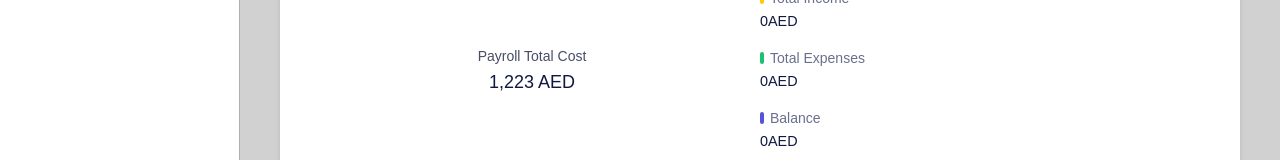
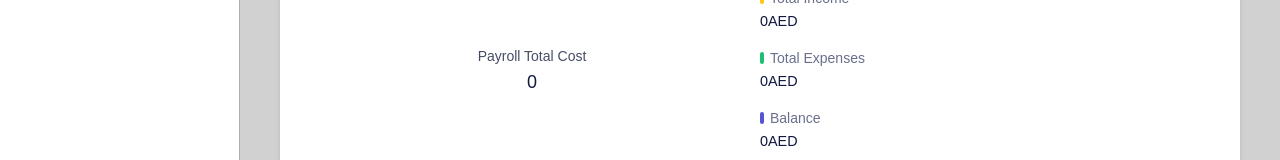
Before and after one commit to ayodeji1167/finance-tracker, a React (Vite) app: page / in a window 1280 px wide. Shown: the part 518-678 px from the top of the page. Built offline with nearby package versions, Linux system fonts and the light colour scheme.

Commit message:
edited balance

```diff
--- a/src/features/expense-tracker/components/Home.tsx
+++ b/src/features/expense-tracker/components/Home.tsx
@@ -135,7 +135,7 @@ export function Home() {
                 Payroll Total Cost
               </Text>
               <Text textAlign={'center'} textStyle={'h-600'}>
-                {addComma(1223)} AED
+                {addComma(balance)}
               </Text>
             </Box>
           </Box>
```
